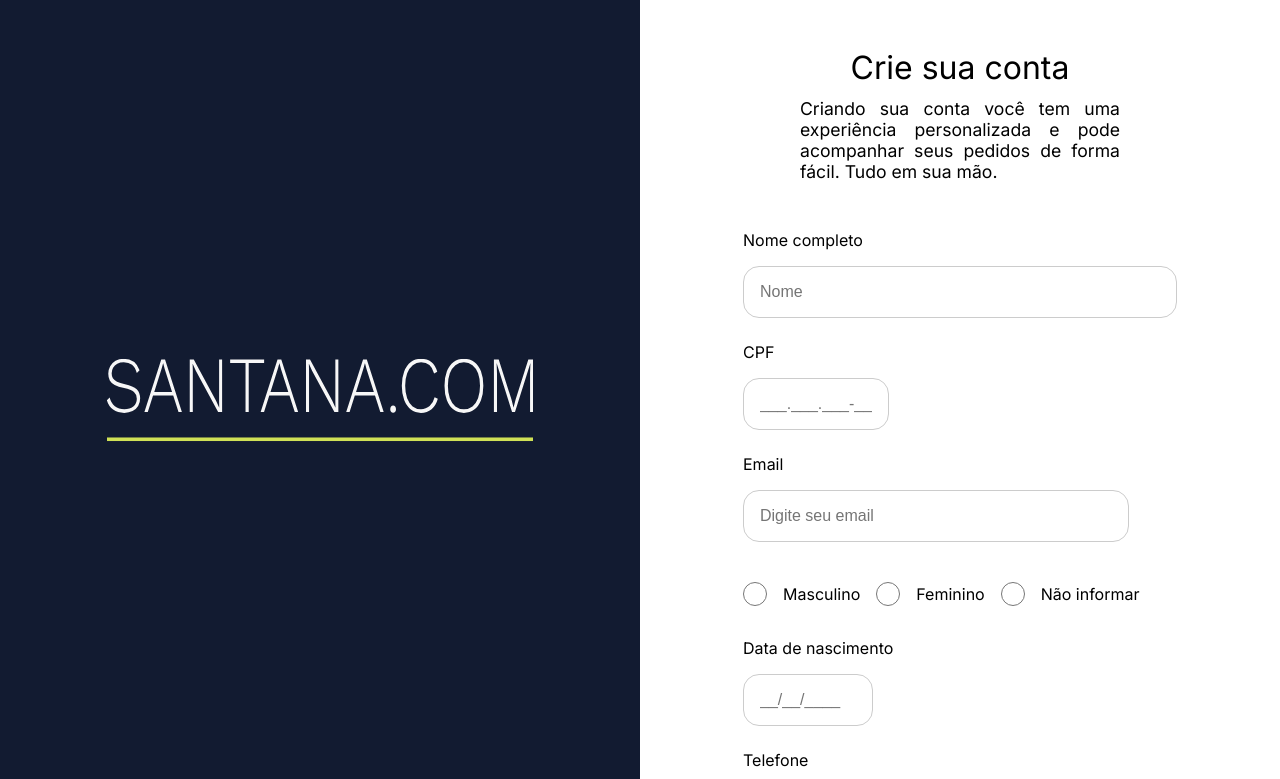
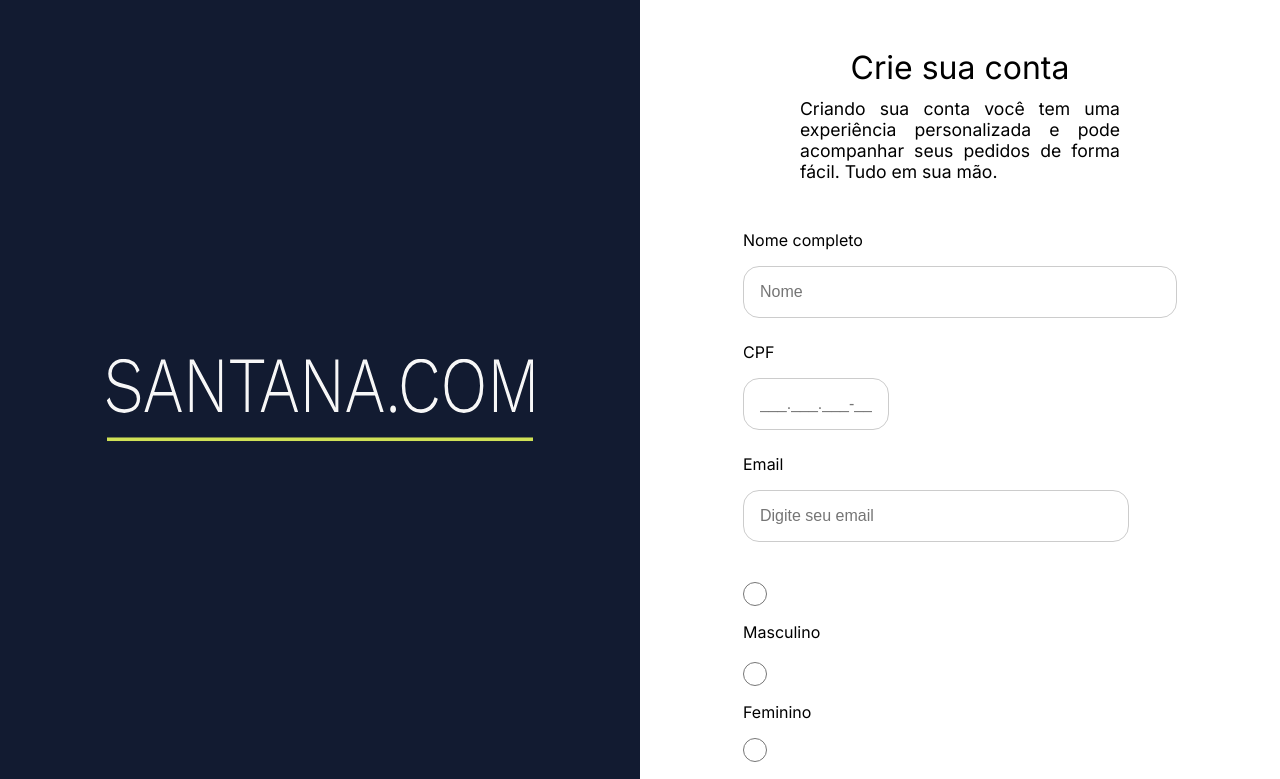
Before and after one commit to iSantanaaH/santana.com, a Next.js app in the folder front-end_next/: page /minha-conta/cadastro in a window 1280 px wide. Shown: the top 779 px of the page. Built offline with nearby package versions, Linux system fonts and the light colour scheme.

Commit message:
change layout container gender

```diff
--- a/front-end_next/app/minha-conta/cadastro/register.module.css
+++ b/front-end_next/app/minha-conta/cadastro/register.module.css
@@ -90,10 +90,20 @@
 }
 
 .ContentGender {
+  display: grid;
+  grid-template-rows: repeat(2, 1fr);
+  gap: 1rem;
+  margin-top: 1rem;
+}
+
+.ContentGender .OptionsGender {
   display: flex;
   align-items: center;
-  gap: 1rem;
-  margin: 1rem 0 2rem;
+  grid-row: 1;
+}
+
+.ContentGender div:nth-child(4) {
+  grid-row: 2;
 }
 
 .ContentGender input {
```
